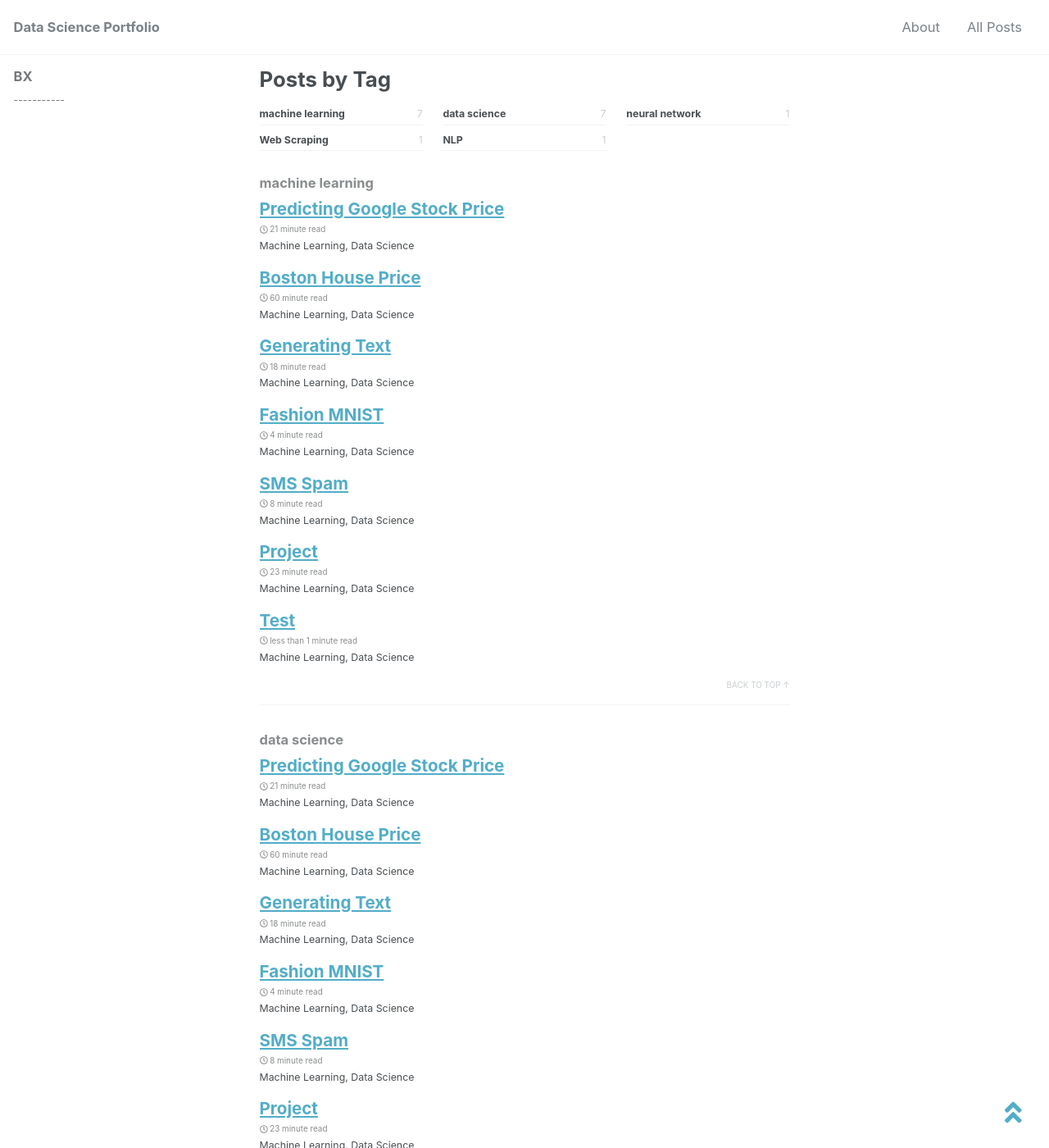
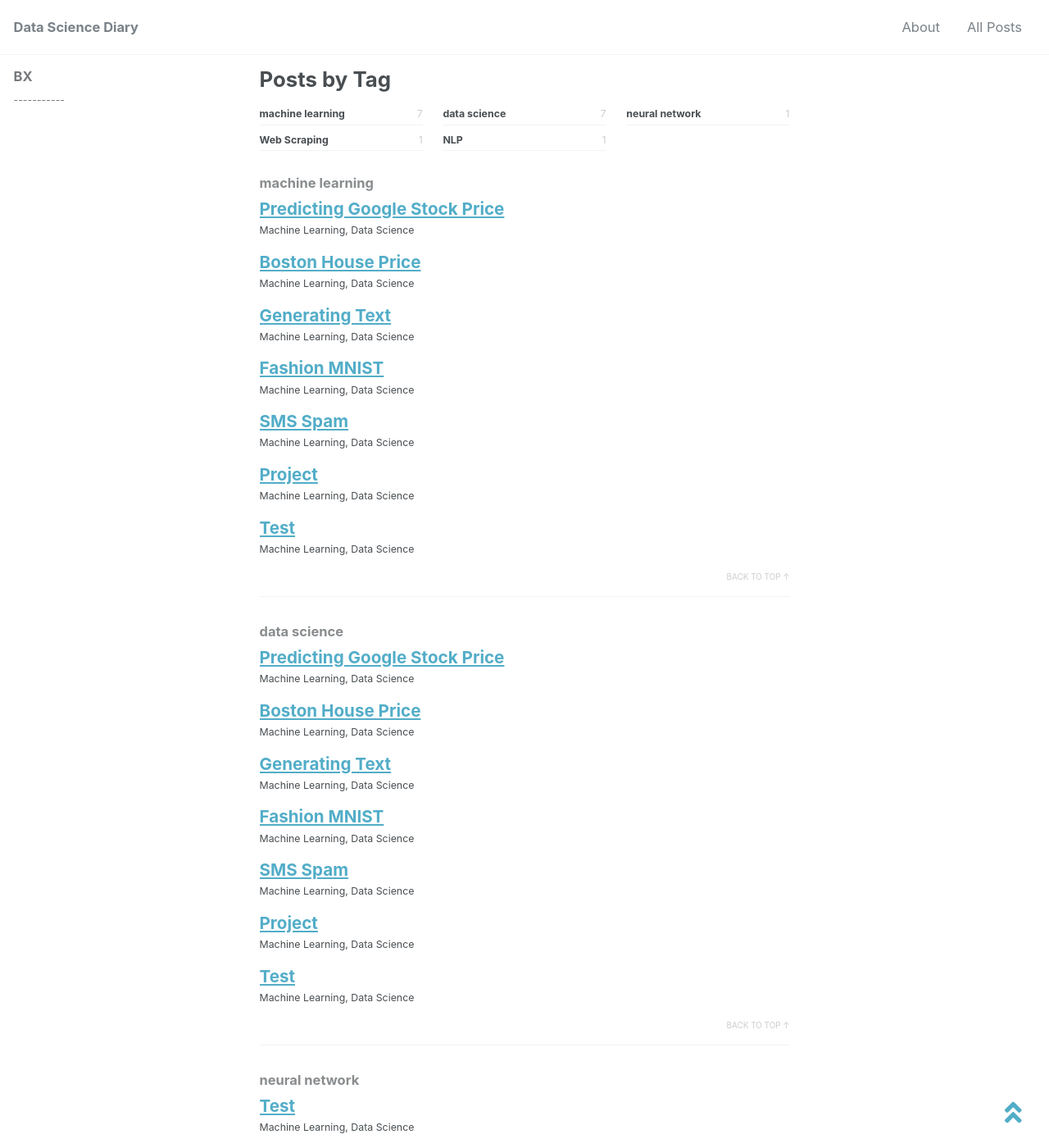
Before and after one commit to bxsiew/bxsiew.github.io, a Jekyll site: the page built from _pages/tag-archive.md, in a window 1280 px wide and 1400 px high. Shown: the whole window at 82% size. Built offline with Jekyll 4.4.1, drawn with Linux system fonts in a browser that asks for light colours; nearby versions of some CDN libraries; some of the changed lines change nothing that is shown; some of the changed text lies outside the part shown.

Commit message:
Update _config.yml

```diff
--- a/_config.yml
+++ b/_config.yml
@@ -16,7 +16,7 @@ minimal_mistakes_skin    : "default" # "air", "aqua", "contrast", "dark", "dirt"
 
 # Site Settings
 locale                   : "en-US"
-title                    : "Data Science Portfolio"
+title                    : "Data Science Diary"
 title_separator          : "-"
 name                     : "BX"
 description              : "An amazing website."
@@ -282,9 +282,9 @@ defaults:
     values:
       layout: single
       author_profile: true
-      read_time: true
+      read_time: false
       comments: # true
-      share: true
+      share: false
       related: true
 
   # _pages
```
